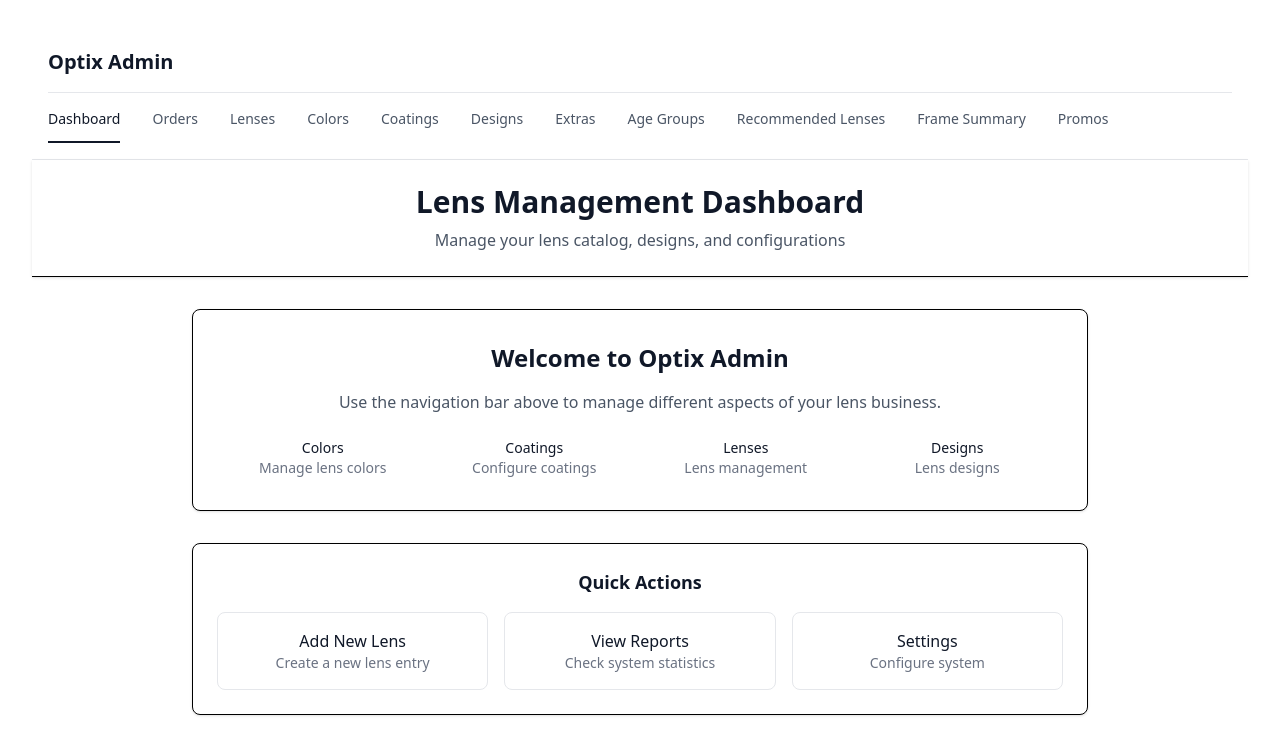
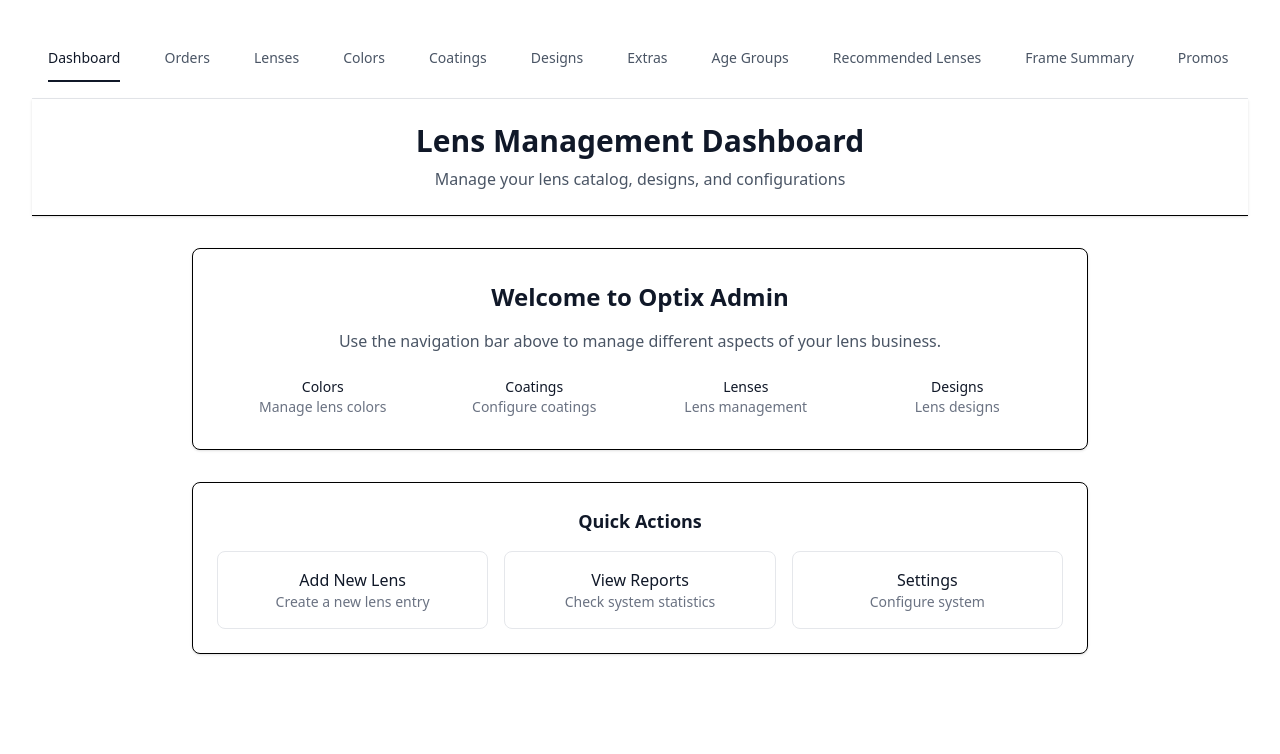
Before and after one commit to syed-khizar-shah/Prism-App, a React (Vite) app in the folder frontend/: page / in a window 1280 px wide. Shown: the top 754 px of the page. Built offline with nearby package versions, Linux system fonts and the light colour scheme.

Commit message:
For Mongodb connection relink

```diff
--- a/frontend/src/components/Navbar.jsx
+++ b/frontend/src/components/Navbar.jsx
@@ -30,26 +30,14 @@ export default function Navbar({ currentPath = "/" }) {
   };
 
   return (
-    <nav className="bg-white border-b border-gray-200">
-      <div className="max-w-7xl mx-auto px-4">
-        {/* Header */}
-        <div className="flex items-center justify-between py-4">
-          <h1 className="text-xl font-semibold text-gray-900">Optix Admin</h1>
+    <nav className="w-full bg-white border-b border-gray-200">
+      <div className="flex flex-col w-full">
+        {/* Navbar Header and Menu Button */}
 
-          <button
-            onClick={() => setIsMobileMenuOpen(!isMobileMenuOpen)}
-            className="lg:hidden p-2 text-gray-600 hover:text-gray-900"
-          >
-            <span className="sr-only">Menu</span>
-            <svg className="w-6 h-6" fill="none" stroke="currentColor" viewBox="0 0 24 24">
-              <path strokeLinecap="round" strokeLinejoin="round" strokeWidth={2} d="M4 6h16M4 12h16M4 18h16" />
-            </svg>
-          </button>
-        </div>
 
         {/* Desktop Navigation */}
-        <div className="hidden lg:block border-t border-gray-200">
-          <div className="flex space-x-8 py-4">
+        <div className="hidden lg:block  border-gray-200 w-full">
+          <div className="flex flex-row w-full px-4 space-x-11 py-4">
             {navigationItems.map((item) => (
               <Link
                 key={item.path}
@@ -68,7 +56,7 @@ export default function Navbar({ currentPath = "/" }) {
 
         {/* Mobile Navigation */}
         {isMobileMenuOpen && (
-          <div className="lg:hidden border-t border-gray-200 py-4">
+          <div className="lg:hidden border-t border-gray-200 py-4 w-full px-4">
             <div className="space-y-2">
               {navigationItems.map((item) => (
                 <Link
```
Also changed, not shown: 1 other file (tests, documents, lock files or other folders).
